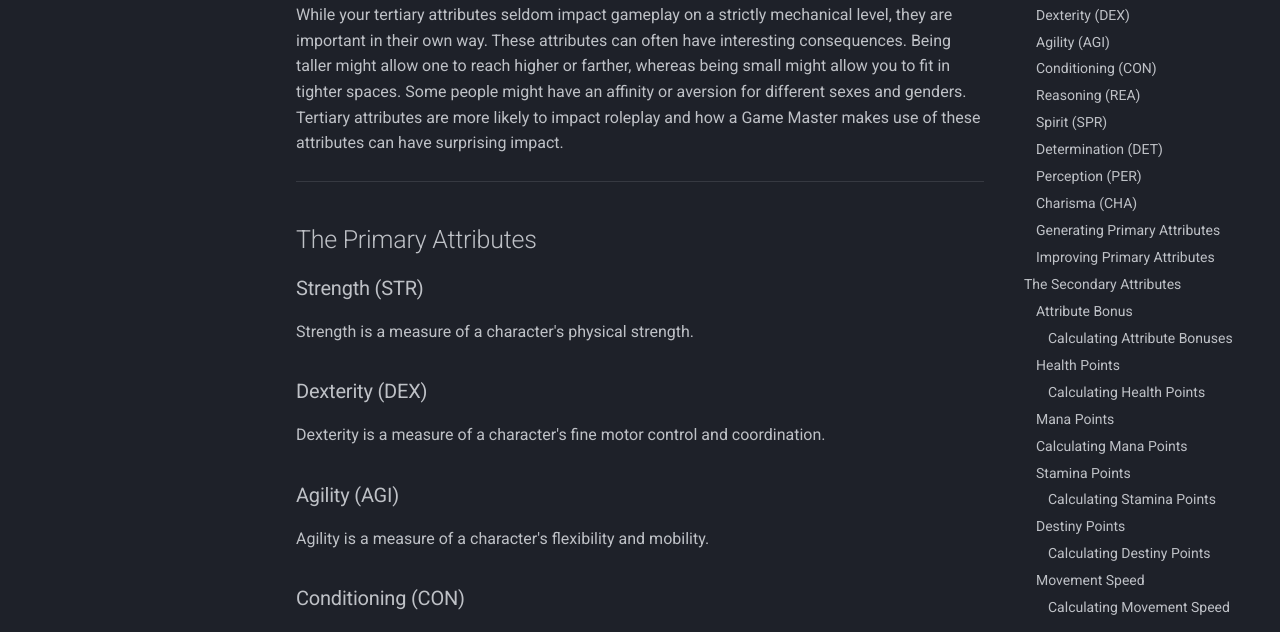
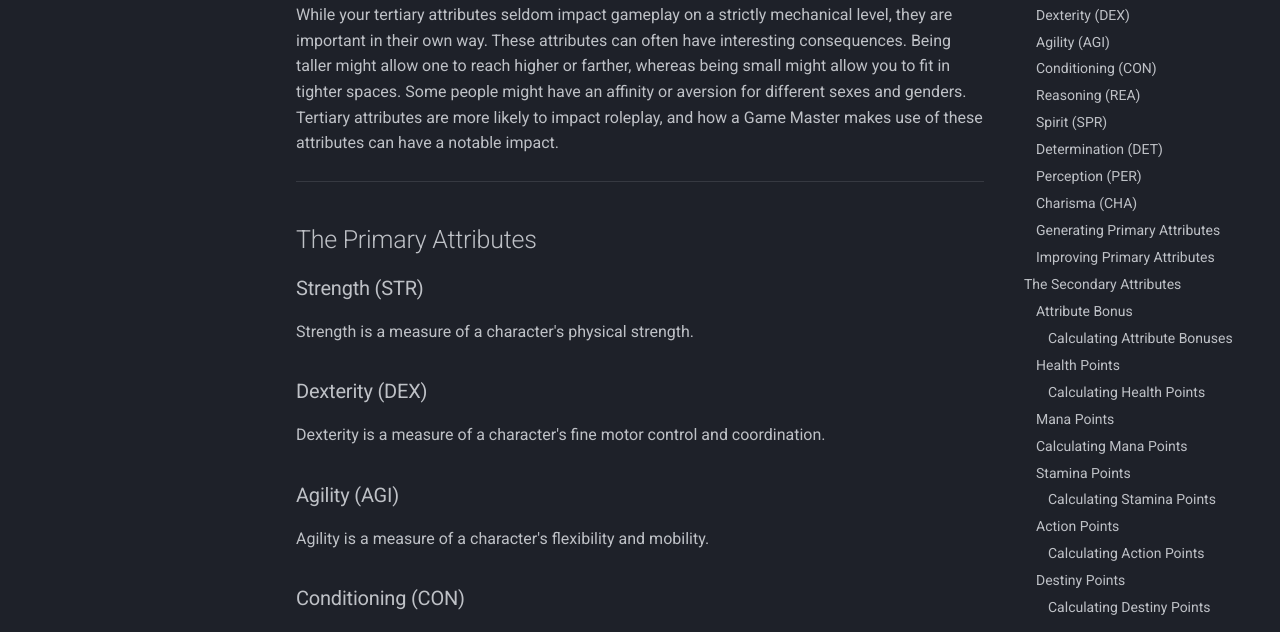
Before and after one commit to Tabletop-Guild/Reisender, an MkDocs documentation site: the page built from docs/books/B00-CORE/S00-CHARACTER/C02-ATTRIBUTES/index.md, in a window 1280 px wide and 900 px high, scrolled down 585 px. Shown: the part 255-887 px from the top of the window. Built offline with MkDocs 1.6.1 and Material for MkDocs 9.7.7, drawn with Linux system fonts in a browser that asks for light colours; some of the changed text lies outside the part shown.

Commit message:
Minor edits

```diff
--- a/docs/books/B00-CORE/S00-CHARACTER/C02-ATTRIBUTES/index.md
+++ b/docs/books/B00-CORE/S00-CHARACTER/C02-ATTRIBUTES/index.md
@@ -16,7 +16,7 @@
 ### Tertiary Attributes
 These are your small ones, hair colour, weight, sex, gender, etc.
 
-While your tertiary attributes seldom impact gameplay on a strictly mechanical level, they are important in their own way. These attributes can often have interesting consequences. Being taller might allow one to reach higher or farther, whereas being small might allow you to fit in tighter spaces. Some people might have an affinity or aversion for different sexes and genders. Tertiary attributes are more likely to impact roleplay and how a Game Master makes use of these attributes can have surprising impact.
+While your tertiary attributes seldom impact gameplay on a strictly mechanical level, they are important in their own way. These attributes can often have interesting consequences. Being taller might allow one to reach higher or farther, whereas being small might allow you to fit in tighter spaces. Some people might have an affinity or aversion for different sexes and genders. Tertiary attributes are more likely to impact roleplay, and how a Game Master makes use of these attributes can have a notable impact.
 
 ---
 
@@ -79,6 +79,11 @@
 #### Calculating Stamina Points
 TODO
 
+### Action Points
+Characters use action points to
+
+#### Calculating Action Points
+
 ### Destiny Points
 #### Calculating Destiny Points
 You start with Three
```
Also changed, not shown: docs/books/B00-CORE/S00-CHARACTER/C04-JOBS/ENTRY/mercenary.md (+1 -0 lines), docs/books/B00-CORE/S00-CHARACTER/C04-JOBS/ENTRY/ranger.md (added, +3 -0 lines), docs/books/B00-CORE/S00-CHARACTER/C04-JOBS/ENTRY/warrior.md (+2 -0 lines).
